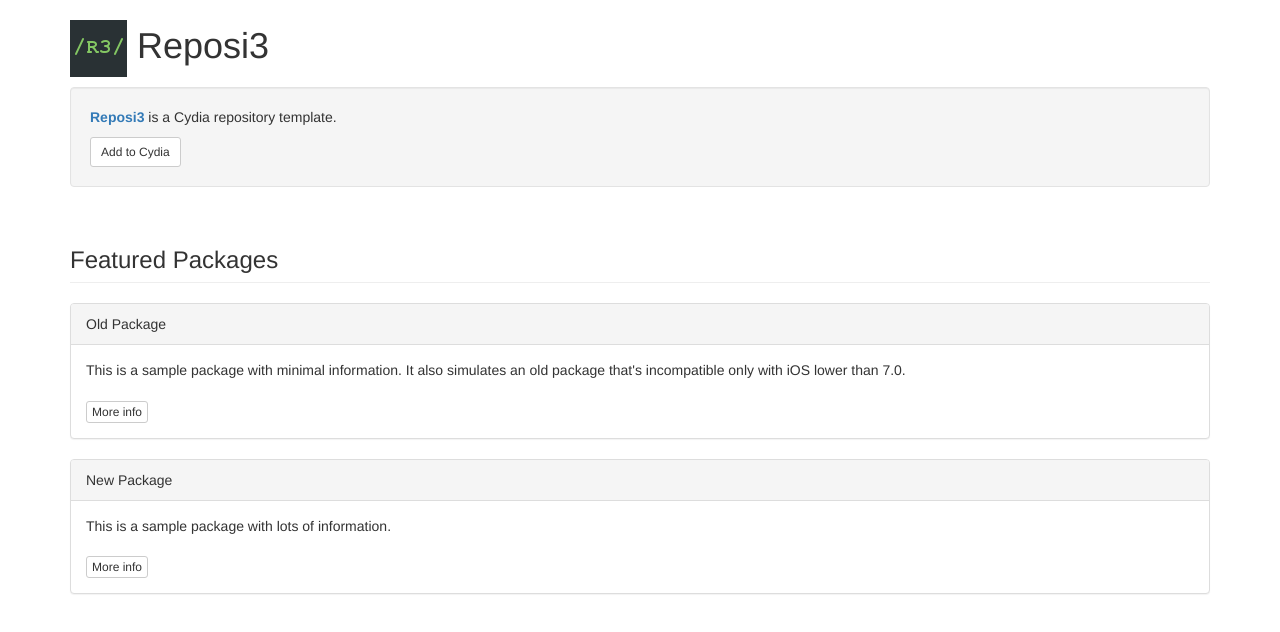
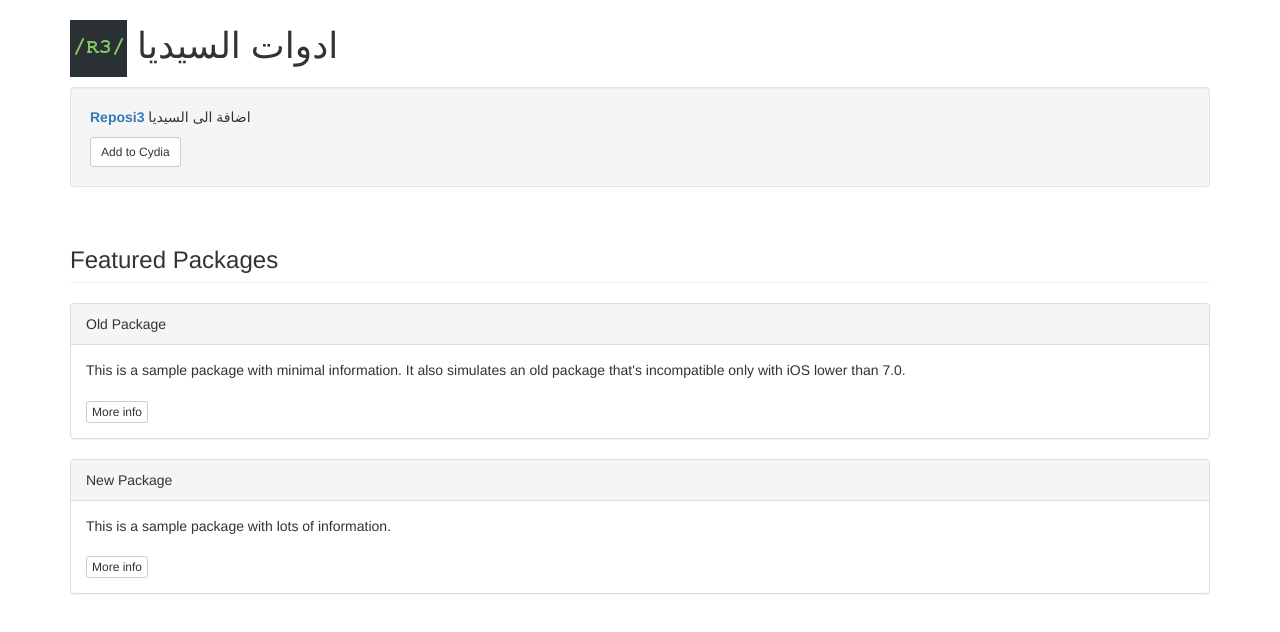
Before and after one commit to atteihh/a, a plain HTML site: page index.html in a window 1280 px wide. Drawn offline with nearby package versions, Linux system fonts and the light colour scheme.

Commit message:
Update index.html

```diff
--- a/index.html
+++ b/index.html
@@ -1,7 +1,7 @@
 <!DOCTYPE html>
 <html lang="en">
 <head>
-  <title>Reposi3</title>
+  <title>ادوات السيديا</title>
   <meta charset="utf-8">
   <meta name="viewport" content="width=device-width, initial-scale=1">
   <link rel="stylesheet" href="https://maxcdn.bootstrapcdn.com/bootstrap/3.3.5/css/bootstrap.min.css">
@@ -10,12 +10,12 @@
 <body>
 
 <div class="container">
-	<h1><img src="CydiaIcon.png"> Reposi3</h1>
+	<h1><img src="CydiaIcon.png"> ادوات السيديا</h1>
 </div>
 
 <div class="container">
 	<div class="well">
-		<p><span class="text-primary"><b>Reposi3</span></b> is a Cydia repository template.</p>
+		<p><span class="text-primary"><b>Reposi3</span></b> اضافة الى السيديا</p>
 		<a class="btn btn-sm btn-default" href="cydia://url/https://cydia.saurik.com/api/share#?source=https://atteihh.github.io/a/">Add to Cydia</a>
 	</div>
 </div>
```
